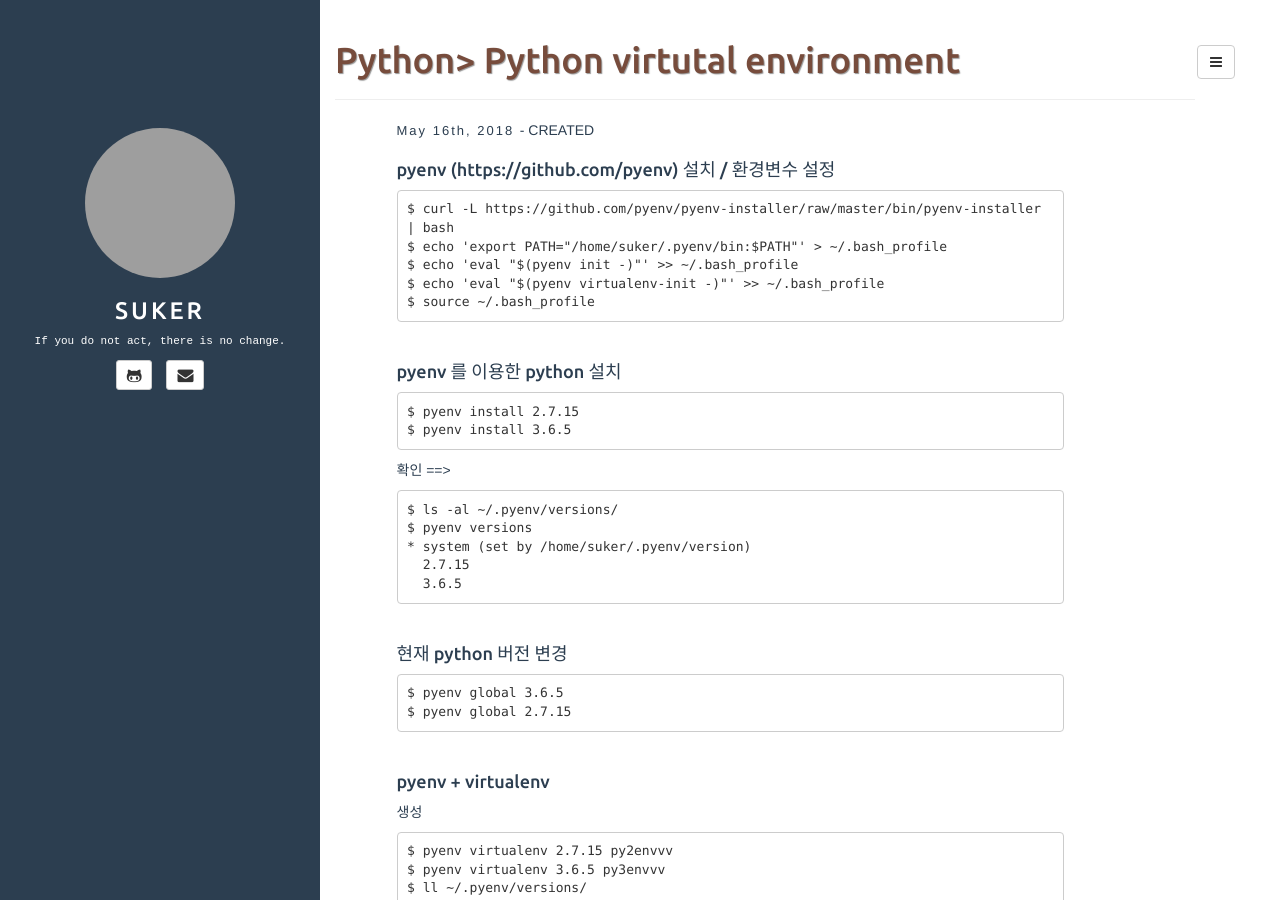
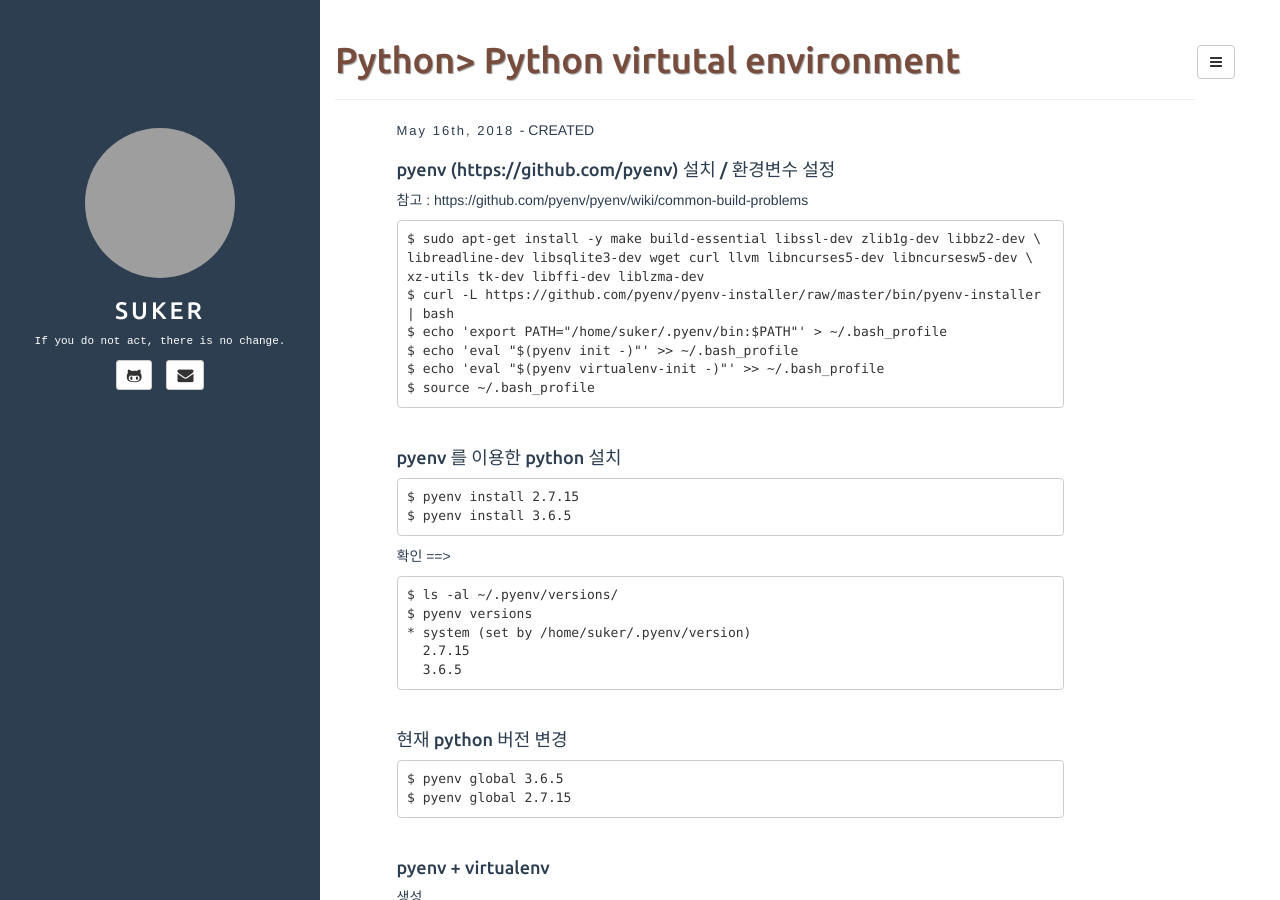
Before and after one commit to kchhero/kchhero.github.io, a Jekyll site: the page built from _posts/2018-05-16-language-python-virtual-environment.md, in a window 1280 px wide and 900 px high. Built offline with Jekyll 4.4.1, drawn with Linux system fonts in a browser that asks for light colours; grey boxes are pictures that could not be loaded.

Commit message:
update 2018-05-16-language-python-virtual-environment.md

````diff
--- a/_posts/2018-05-16-language-python-virtual-environment.md
+++ b/_posts/2018-05-16-language-python-virtual-environment.md
@@ -1,12 +1,16 @@
 ---
-title: 'Python> Python virtutal environment'
+category: programming
 layout: post
 tags:
   - Language
-category: programming
+title: 'Python> Python virtutal environment'
 ---
 #### pyenv (https://github.com/pyenv) 설치 / 환경변수 설정
+참고 : https://github.com/pyenv/pyenv/wiki/common-build-problems
 ```
+$ sudo apt-get install -y make build-essential libssl-dev zlib1g-dev libbz2-dev \
+libreadline-dev libsqlite3-dev wget curl llvm libncurses5-dev libncursesw5-dev \
+xz-utils tk-dev libffi-dev liblzma-dev
 $ curl -L https://github.com/pyenv/pyenv-installer/raw/master/bin/pyenv-installer | bash
 $ echo 'export PATH="/home/suker/.pyenv/bin:$PATH"' > ~/.bash_profile
 $ echo 'eval "$(pyenv init -)"' >> ~/.bash_profile
````
